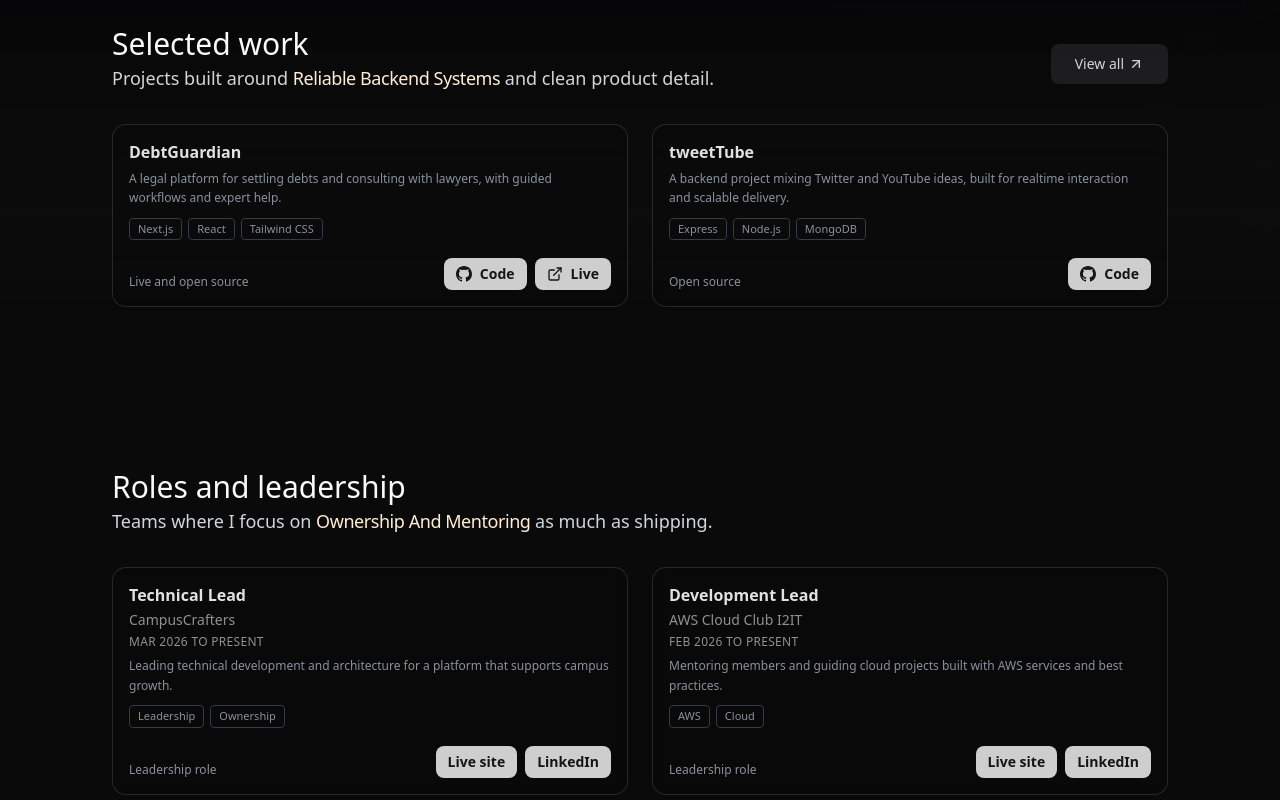
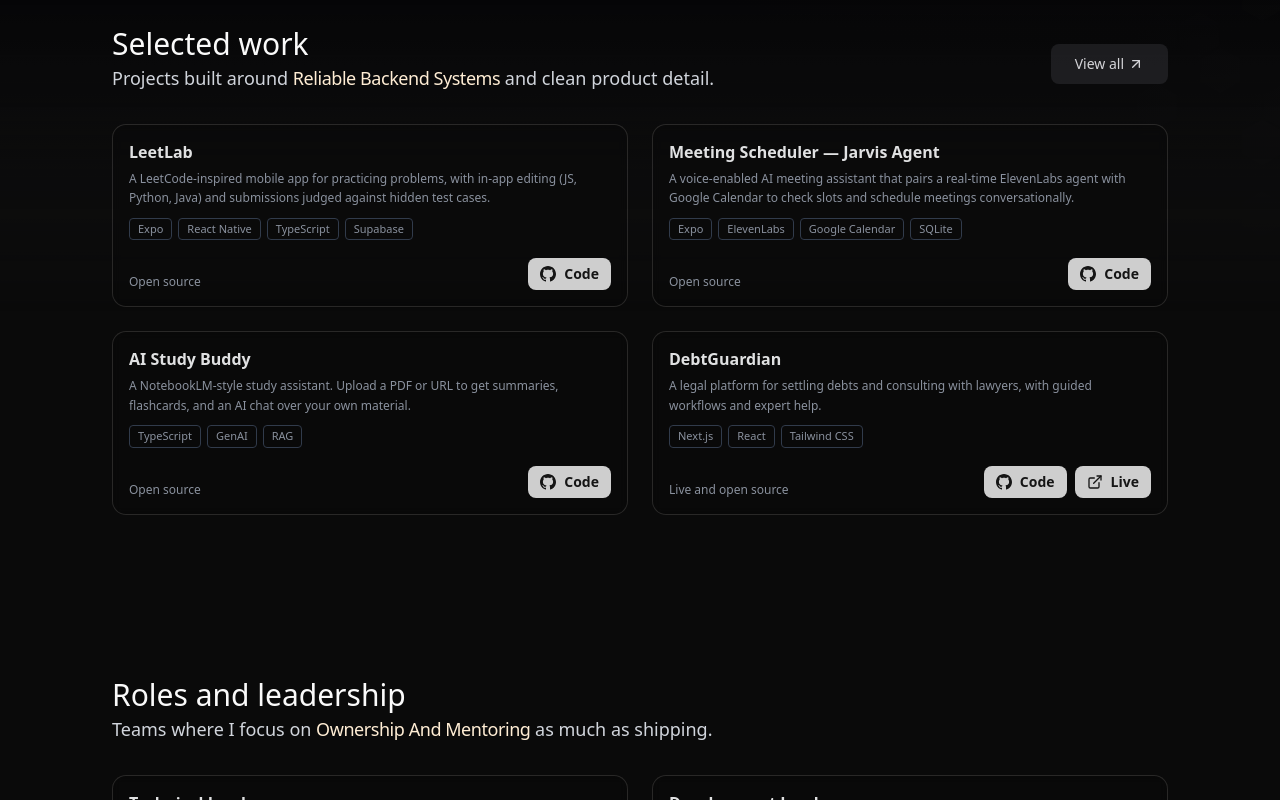
Before and after one commit to saumyaJha7/portfolio, a Next.js app: page / in a window 1280 px wide. Shown: the part 820-1620 px from the top of the page. Built offline with nearby package versions, Linux system fonts and the light colour scheme.

Commit message:
add : projects

```diff
--- a/src/app/page.tsx
+++ b/src/app/page.tsx
@@ -10,7 +10,7 @@
   return (
     <>
       <SiteHero />
-      <Projects limit={2} />
+      <Projects limit={4} />
       <Experiences />
       <BlogComingSoon limit={2} />
       <Books />
--- a/src/components/projects.tsx
+++ b/src/components/projects.tsx
@@ -15,6 +15,30 @@
 import { GithubIcon } from "@/components/icons";
 
 const projects = [
+  {
+    title: "LeetLab",
+    description:
+      "A LeetCode-inspired mobile app for practicing problems, with in-app editing (JS, Python, Java) and submissions judged against hidden test cases.",
+    tags: ["Expo", "React Native", "TypeScript", "Supabase"],
+    github: "https://github.com/saumyaJha7/LeetLab",
+    live: "",
+  },
+  {
+    title: "Meeting Scheduler — Jarvis Agent",
+    description:
+      "A voice-enabled AI meeting assistant that pairs a real-time ElevenLabs agent with Google Calendar to check slots and schedule meetings conversationally.",
+    tags: ["Expo", "ElevenLabs", "Google Calendar", "SQLite"],
+    github: "https://github.com/saumyaJha7/Meeting-Scheduler-Jarvis-Agent",
+    live: "",
+  },
+  {
+    title: "AI Study Buddy",
+    description:
+      "A NotebookLM-style study assistant. Upload a PDF or URL to get summaries, flashcards, and an AI chat over your own material.",
+    tags: ["TypeScript", "GenAI", "RAG"],
+    github: "https://github.com/saumyaJha7/AI__study_buddy",
+    live: "",
+  },
   {
     title: "DebtGuardian",
     description:
```
